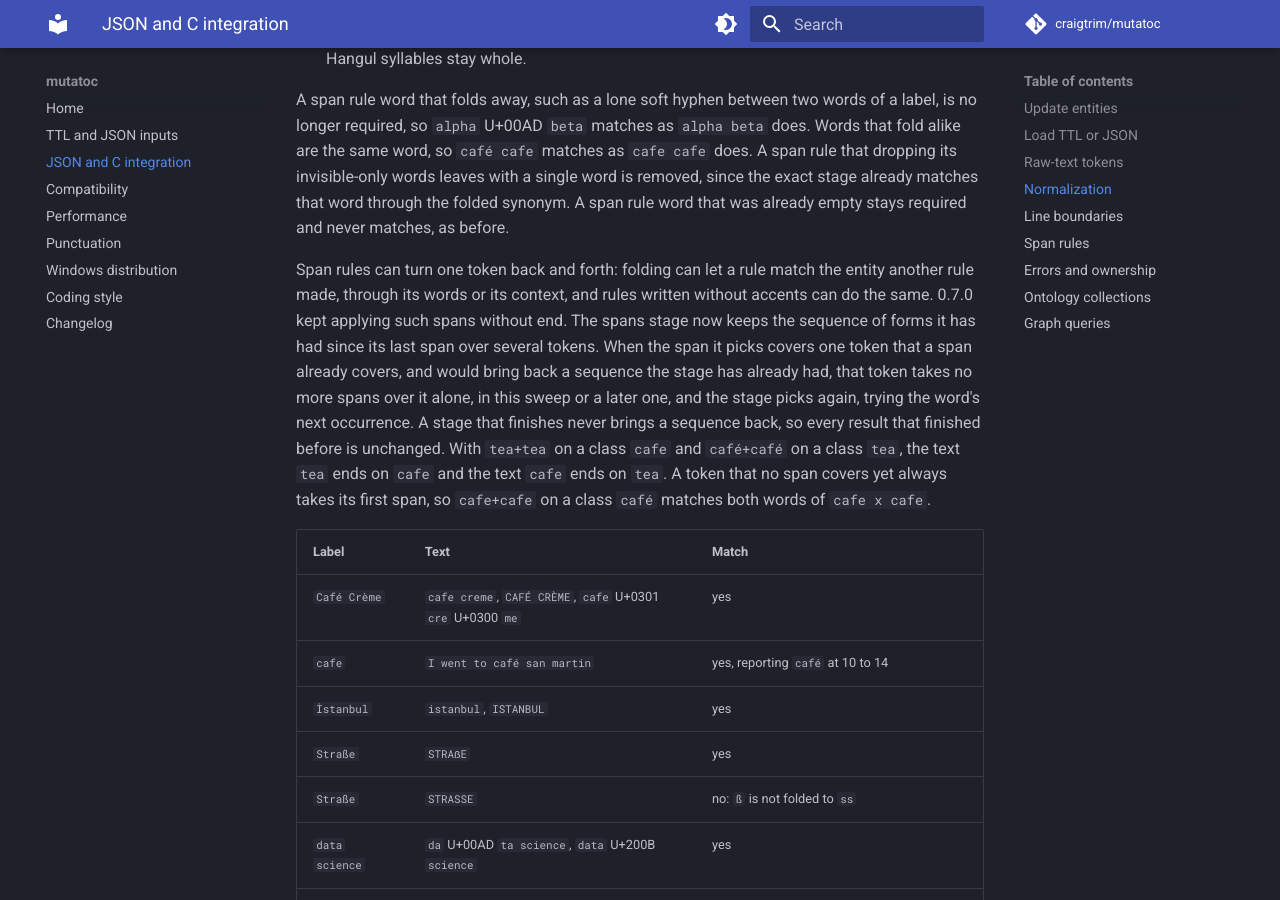
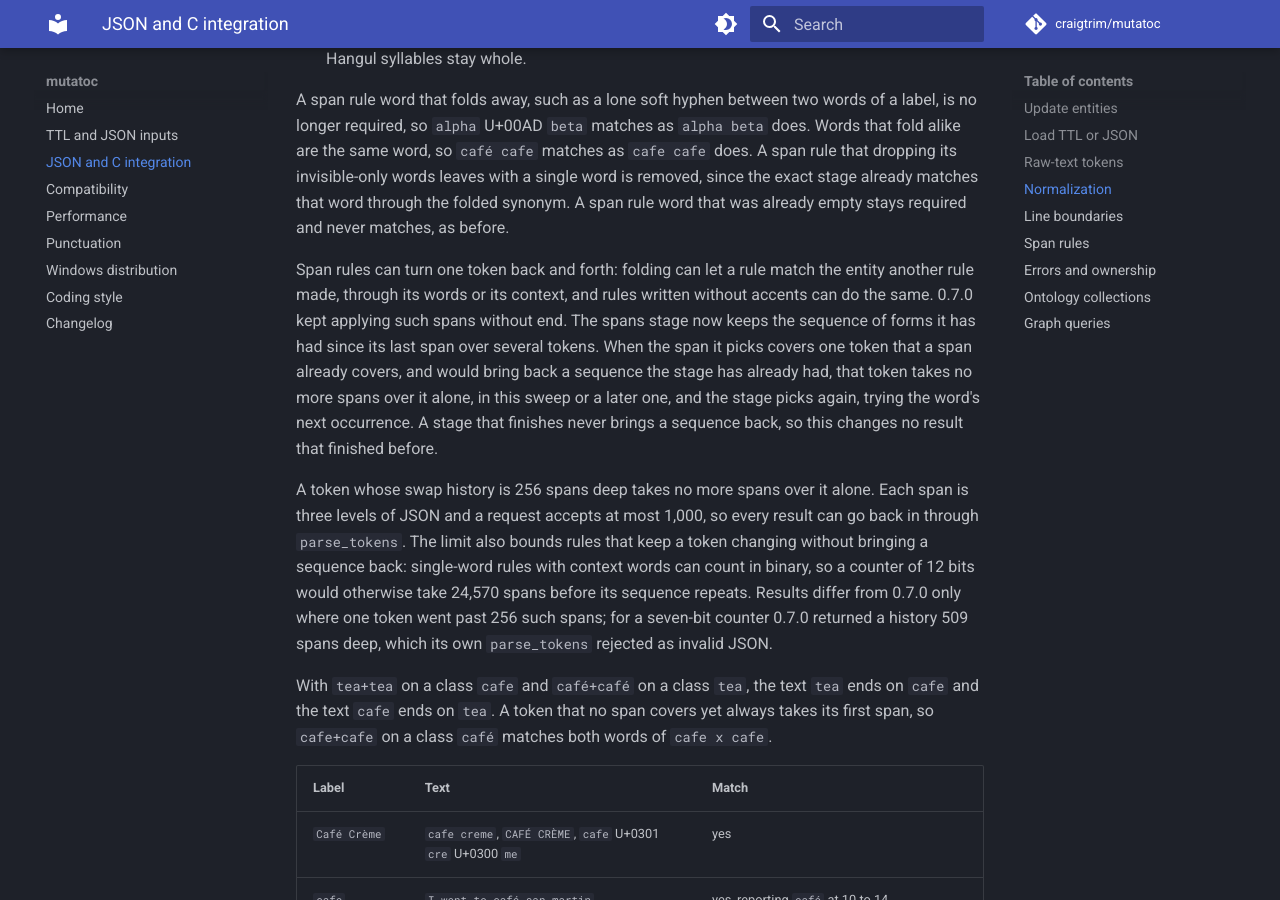
Before and after one commit to craigtrim/mutatoc, an MkDocs documentation site: the page built from docs/protocol.md, in a window 1280 px wide and 900 px high, scrolled down 4732 px. Built offline with MkDocs 1.6.1 and Material for MkDocs 9.7.7, drawn with Linux system fonts in a browser that asks for light colours; comment, search, counter and statistics services are not loaded.

Commit message:
docs: describe the 256-span history limit

```diff
--- a/docs/protocol.md
+++ b/docs/protocol.md
@@ -94,7 +94,11 @@ Matching compares folded text, so a word matches whether or not it carries accen
 
 A span rule word that folds away, such as a lone soft hyphen between two words of a label, is no longer required, so `alpha` U+00AD `beta` matches as `alpha beta` does. Words that fold alike are the same word, so `café cafe` matches as `cafe cafe` does. A span rule that dropping its invisible-only words leaves with a single word is removed, since the exact stage already matches that word through the folded synonym. A span rule word that was already empty stays required and never matches, as before.
 
-Span rules can turn one token back and forth: folding can let a rule match the entity another rule made, through its words or its context, and rules written without accents can do the same. 0.7.0 kept applying such spans without end. The spans stage now keeps the sequence of forms it has had since its last span over several tokens. When the span it picks covers one token that a span already covers, and would bring back a sequence the stage has already had, that token takes no more spans over it alone, in this sweep or a later one, and the stage picks again, trying the word's next occurrence. A stage that finishes never brings a sequence back, so every result that finished before is unchanged. With `tea+tea` on a class `cafe` and `café+café` on a class `tea`, the text `tea` ends on `cafe` and the text `cafe` ends on `tea`. A token that no span covers yet always takes its first span, so `cafe+cafe` on a class `café` matches both words of `cafe x cafe`.
+Span rules can turn one token back and forth: folding can let a rule match the entity another rule made, through its words or its context, and rules written without accents can do the same. 0.7.0 kept applying such spans without end. The spans stage now keeps the sequence of forms it has had since its last span over several tokens. When the span it picks covers one token that a span already covers, and would bring back a sequence the stage has already had, that token takes no more spans over it alone, in this sweep or a later one, and the stage picks again, trying the word's next occurrence. A stage that finishes never brings a sequence back, so this changes no result that finished before.
+
+A token whose swap history is 256 spans deep takes no more spans over it alone. Each span is three levels of JSON and a request accepts at most 1,000, so every result can go back in through `parse_tokens`. The limit also bounds rules that keep a token changing without bringing a sequence back: single-word rules with context words can count in binary, so a counter of 12 bits would otherwise take 24,570 spans before its sequence repeats. Results differ from 0.7.0 only where one token went past 256 such spans; for a seven-bit counter 0.7.0 returned a history 509 spans deep, which its own `parse_tokens` rejected as invalid JSON.
+
+With `tea+tea` on a class `cafe` and `café+café` on a class `tea`, the text `tea` ends on `cafe` and the text `cafe` ends on `tea`. A token that no span covers yet always takes its first span, so `cafe+cafe` on a class `café` matches both words of `cafe x cafe`.
 
 | Label | Text | Match |
 | --- | --- | --- |
```
Also changed, not shown: CHANGELOG.md (+1 -1 lines), docs/compatibility.md (+1 -1 lines).
